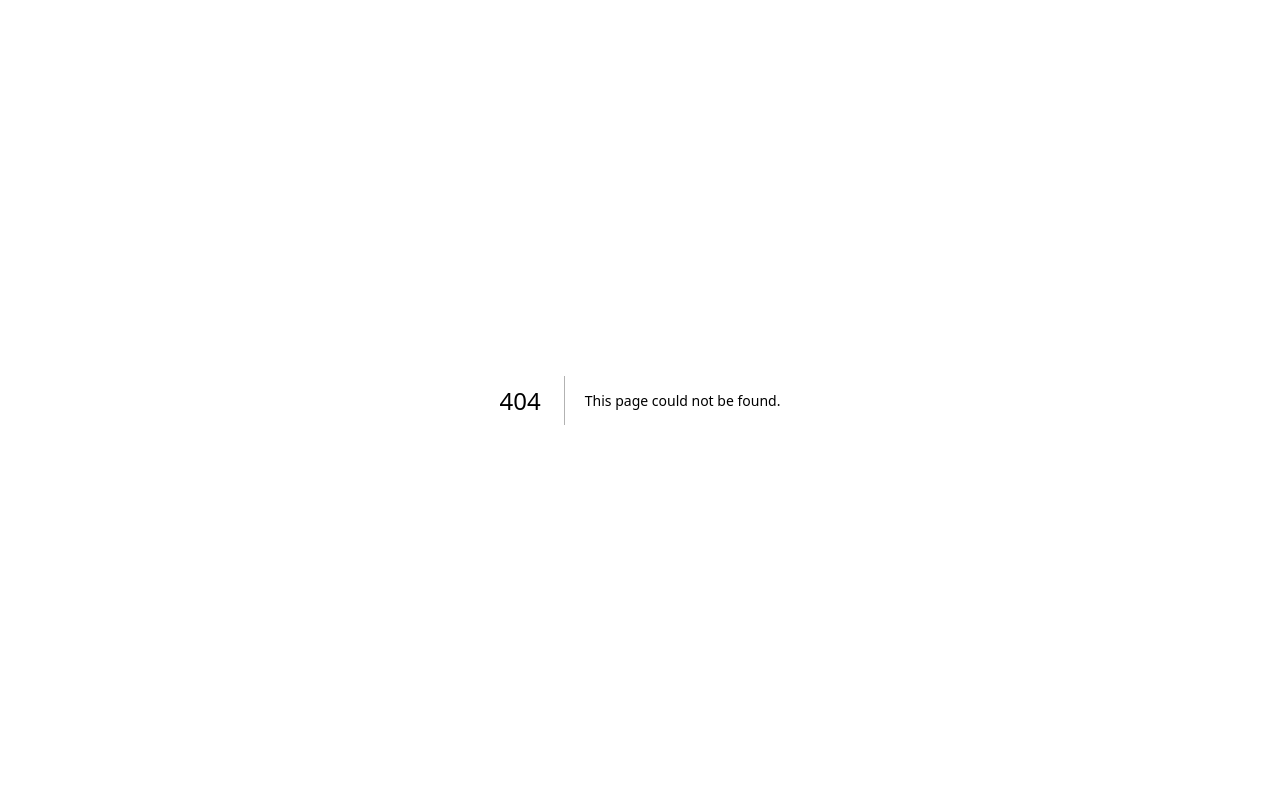
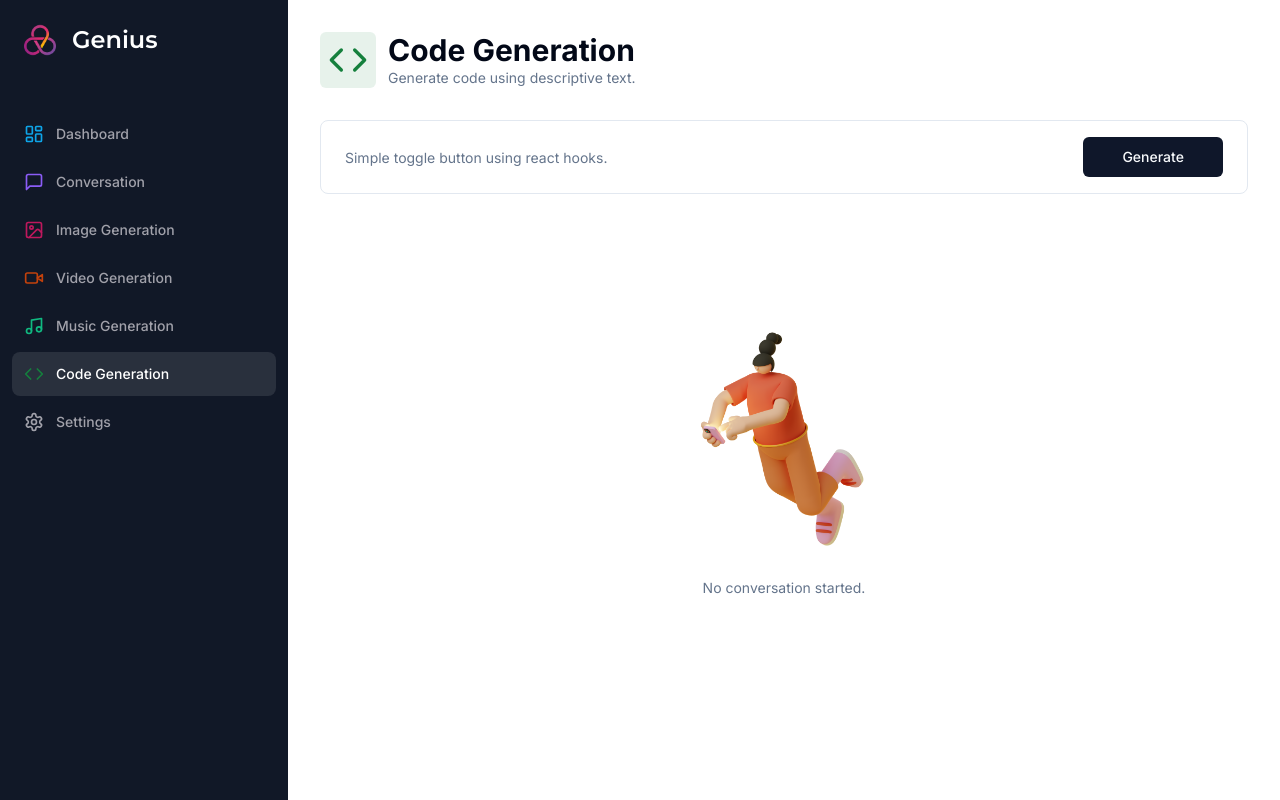
Before and after one commit to sakilk130/next13-saas-ai, a Next.js app: page /code in a window 1280 px wide. Before the commit this address had no page. Built offline with nearby package versions, Linux system fonts and the light colour scheme.

Commit message:
feat: code generation page design

```diff
--- /dev/null
+++ b/app/(dashboard)/(routes)/code/form.ts
@@ -0,0 +1,7 @@
+import * as z from 'zod';
+
+export const formSchema = z.object({
+  prompt: z.string().min(1, {
+    message: 'Prompt is required.',
+  }),
+});
--- /dev/null
+++ b/app/(dashboard)/(routes)/code/page.tsx
@@ -0,0 +1,127 @@
+'use client';
+
+import { zodResolver } from '@hookform/resolvers/zod';
+import axios from 'axios';
+import { Code } from 'lucide-react';
+import { useRouter } from 'next/navigation';
+import { ChatCompletionRequestMessage } from 'openai';
+import { useState } from 'react';
+import { useForm } from 'react-hook-form';
+import * as z from 'zod';
+
+import { BotAvatar } from '@/components/bot-avatar';
+import { Heading } from '@/components/heading';
+import { Loader } from '@/components/loader';
+import { Button } from '@/components/ui/button';
+import { Empty } from '@/components/ui/empty';
+import { Form, FormControl, FormField, FormItem } from '@/components/ui/form';
+import { Input } from '@/components/ui/input';
+import { UserAvatar } from '@/components/user-avatar';
+import { cn } from '@/lib/utils';
+
+import { formSchema } from './form';
+
+const CodePage = () => {
+  const router = useRouter();
+  const [messages, setMessages] = useState<ChatCompletionRequestMessage[]>([]);
+
+  const form = useForm<z.infer<typeof formSchema>>({
+    resolver: zodResolver(formSchema),
+    defaultValues: {
+      prompt: '',
+    },
+  });
+
+  const isLoading = form.formState.isSubmitting;
+
+  const onSubmit = async (data: z.infer<typeof formSchema>) => {
+    try {
+      const userMessage: ChatCompletionRequestMessage = {
+        role: 'user',
+        content: data.prompt,
+      };
+      const newMessages = [...messages, userMessage];
+      const response = await axios.post('/api/code', {
+        messages: newMessages,
+      });
+      setMessages((current) => [...current, userMessage, response.data]);
+      form.reset();
+    } catch (error) {
+      console.log(error);
+    } finally {
+      router.refresh();
+    }
+  };
+
+  return (
+    <>
+      <Heading
+        title="Code Generation"
+        description="Generate code using descriptive text."
+        icon={Code}
+        iconColor="text-green-700"
+        bgColor="bg-green-700/10"
+      />
+      <div className="px-4 lg:px-8">
+        <Form {...form}>
+          <form
+            onSubmit={form.handleSubmit(onSubmit)}
+            className="grid w-full grid-cols-12 gap-2 p-4 px-3 border rounded-lg md:px-6 focus-within:shadow-sm"
+          >
+            <FormField
+              name="prompt"
+              render={({ field }) => (
+                <FormItem className="col-span-12 lg:col-span-10">
+                  <FormControl className="p-0 m-0">
+                    <Input
+                      {...field}
+                      type="text"
+                      placeholder="Simple toggle button using react hooks."
+                      className="border-0 outline-none focus-visible:ring-0 focus-visible:ring-transparent"
+                      disabled={isLoading}
+                    />
+                  </FormControl>
+                </FormItem>
+              )}
+            />
+            <Button
+              className="w-full col-span-12 lg:col-span-2"
+              disabled={isLoading}
+              type="submit"
+            >
+              Generate
+            </Button>
+          </form>
+        </Form>
+        <div className="mt-4 space-y-4">
+          {isLoading && (
+            <div className="flex items-center justify-center w-full p-8 rounded-lg bg-muted">
+              <Loader />
+            </div>
+          )}
+          {messages.length === 0 && !isLoading && (
+            <Empty label="No conversation started." />
+          )}
+          <div className="flex flex-col-reverse gap-y-4">
+            {messages.map((message) => (
+              <div
+                key={message.content}
+                className={cn(
+                  'p-8 w-full flex items-start gap-x-8 rounded-lg',
+                  message.role === 'user'
+                    ? 'bg-white border border-black/10'
+                    : 'bg-muted'
+                )}
+              >
+                {message.role === 'user' ? <UserAvatar /> : <BotAvatar />}
+                <p className="text-sm">{message.content}</p>
+              </div>
+            ))}
+          </div>
+        </div>
+      </div>
+    </>
+  );
+};
+
+export default CodePage;
```
